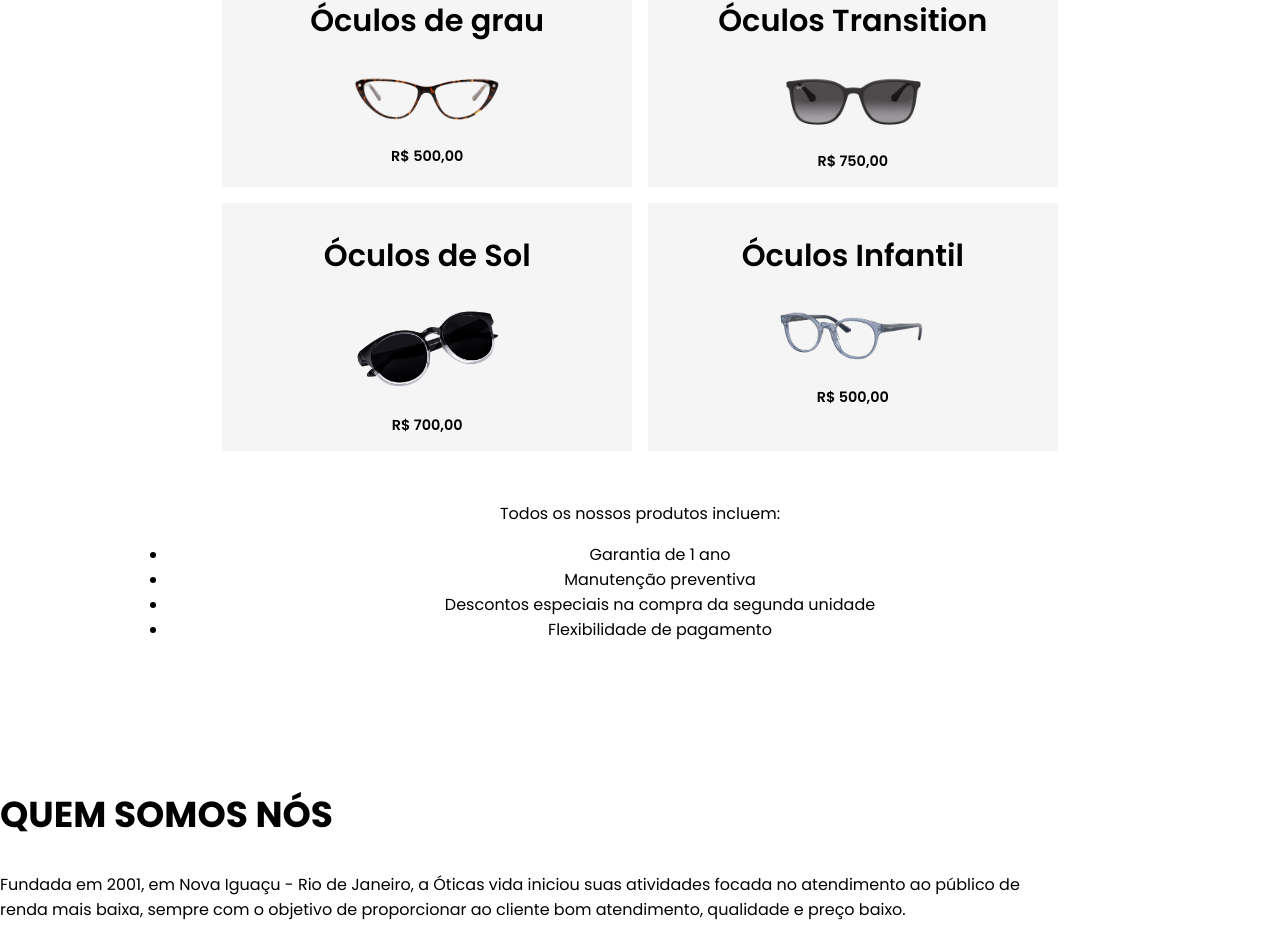
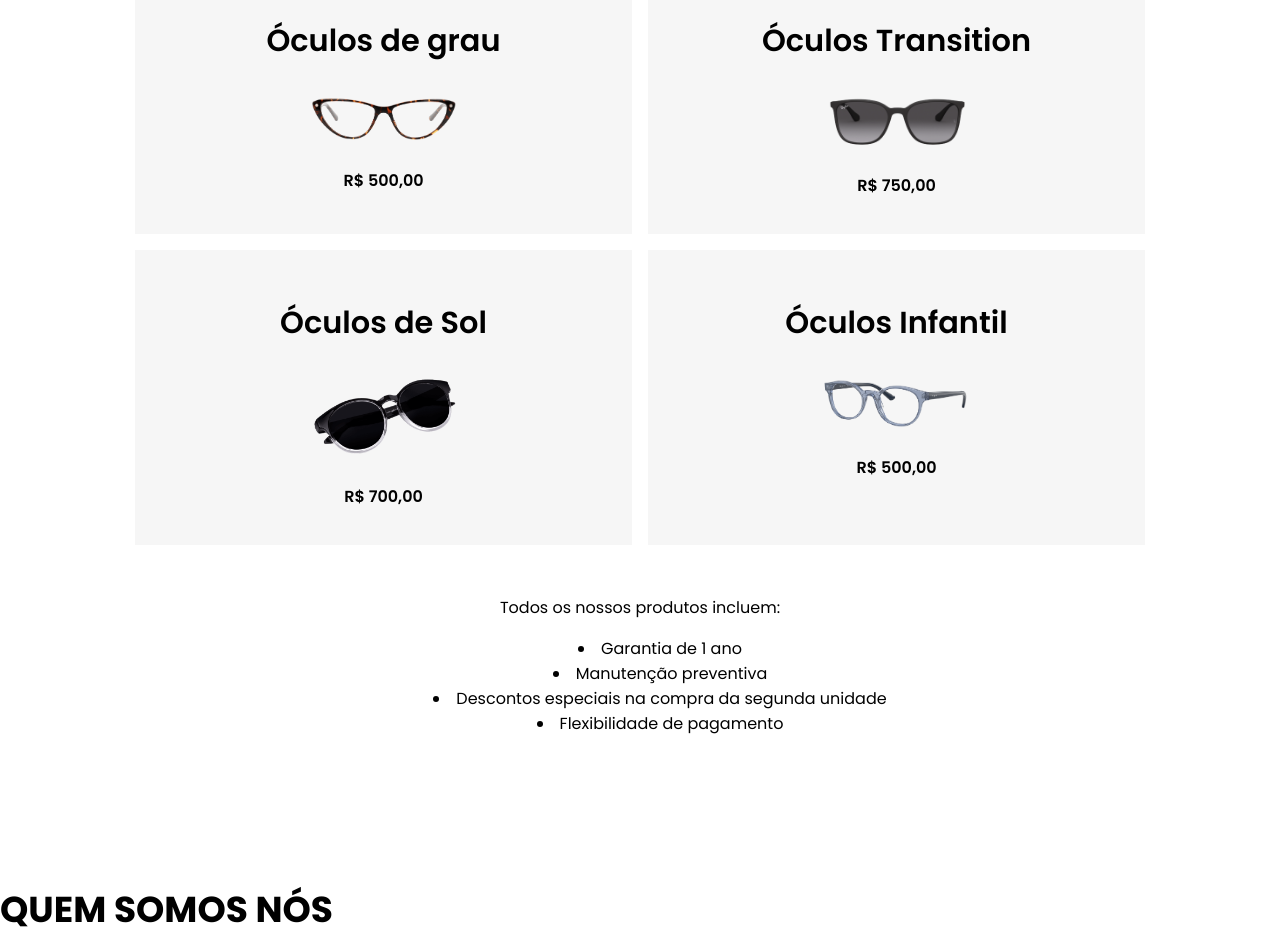
Before and after one commit to lukasilverio94/OticasVida, a React (Create React App) app: page / in a window 1280 px wide. Shown: the part 1022-1955 px from the top of the page. Built offline with nearby package versions, Linux system fonts and the light colour scheme; a web font is replaced by a local one.

Commit message:
SectionProducts finalizada

```diff
--- a/src/components/SectionProducts/SectionProducts.css
+++ b/src/components/SectionProducts/SectionProducts.css
@@ -17,7 +17,7 @@
 .header_products_container h2 {
   margin: 0;
 }
-
+/* CARD CONTAINER ============================================ */
 .cards {
   margin: 50px 0;
   display: flex;
@@ -27,8 +27,9 @@
 }
 
 .card {
-  width: 40%;
-  background-color: #f5f5f5;
+  width: calc(50% - 15px);
+  background-color: #f6f6f6;
+  padding: 20px 10px;
 }
 
 .card h3 {
@@ -38,6 +39,11 @@
 }
 
 .card p {
-  font-size: .9rem;
+  font-size: 1rem;
   font-weight: 600;
 }
+
+/* LIST PRODUCTS FEATURES ============================================ */
+.products_features ul {
+  list-style-position: inside;
+}
--- a/src/components/SectionProducts/SectionProducts.js
+++ b/src/components/SectionProducts/SectionProducts.js
@@ -55,6 +55,7 @@ export default function SectionProducts() {
           </div>
         </div>
         {/* Features Products*/}
+        <div className="products_features">
           <p>Todos os nossos produtos incluem: </p>
           <ul>
             <li>Garantia de 1 ano</li>
@@ -63,6 +64,7 @@ export default function SectionProducts() {
             <li>Flexibilidade de pagamento</li>
           </ul>
         </div>
+      </div>
     </section>
   );
 }
```
Lines whose indentation alone changed are shown as unchanged.
